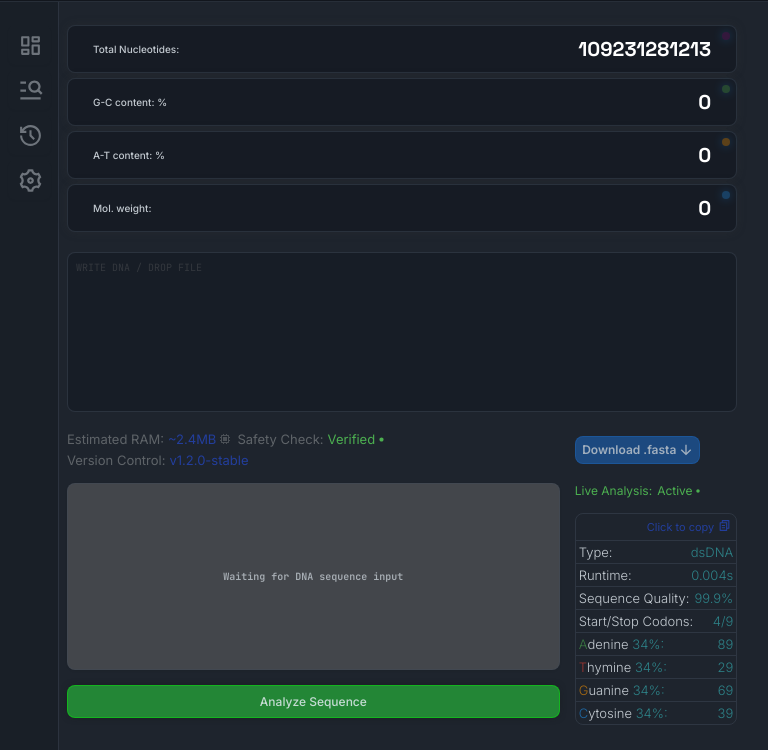
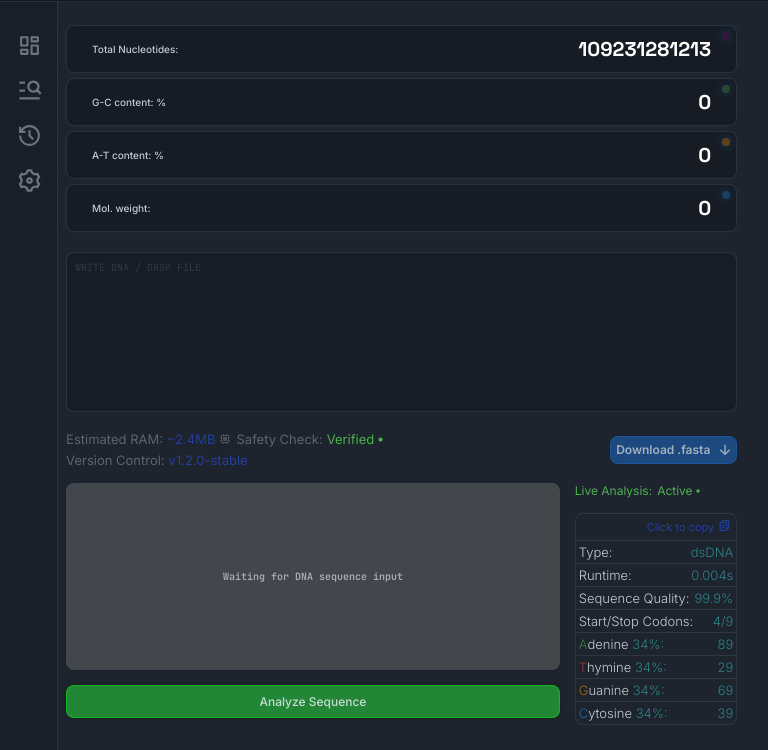
Before and after one commit to usershokhrukh/AtgcHub, a plain HTML site: page index.html in a window 768 px wide. Shown: the part 50-800 px from the top of the page. Drawn offline with nearby package versions, Linux system fonts and the light colour scheme.

Commit message:
design changed

```diff
--- a/assets/block/_main-part.scss
+++ b/assets/block/_main-part.scss
@@ -23,7 +23,7 @@
   &__wrap-form {
     // @include display();
     display: grid;
-    grid-template-columns: auto auto auto auto;
+    grid-template-columns: 35% auto auto auto auto;
     grid-template-rows: 15px auto 20px 40px;
     gap: 15px;
     width: 100%;
@@ -32,8 +32,11 @@
 
   &__txt-stat-db {
     @include display();
-    justify-content: start;
-    gap: 5px;
+    justify-content: end;
+    gap: 10px;
+
+    grid-column: 3/4;
+    grid-row: 3/4;
   }
 
   &__txt-stat-di {
@@ -42,17 +45,15 @@
     top: 2px;
     left: 2px;
     color: $text-color;
-    grid-column: 1/2;
-    grid-row: 4/5;
   }
 
   &__txt-stat-d {
     @include display();
     @include inter();
-
+    gap: 5px;
     font-size: 12px;
     background-color: rgba(28, 106, 195, 0.686);
-    width: 125px;
+    // width: 125px;
     padding: 0px 5px;
     height: 28px;
     border-radius: 8px;
@@ -71,7 +72,7 @@
     align-items: start;
     justify-content: start;
     gap: 15px;
-    grid-column: 1/3;
+    grid-column: 1/2;
     // background-color: rgba(255, 0, 0, 0.302);
     grid-row: 3/4;
     flex-wrap: wrap;
@@ -111,7 +112,7 @@
   }
 
   &__form {
-    grid-column: 1/3;
+    grid-column: 1/4;
     grid-row: 1/3;
     width: 100%;
   }
@@ -190,7 +191,7 @@
   &__chart {
     @include display();
     @include standard-box-borders();
-    grid-template: 2/3;
+    grid-template: 4/5;
     grid-row: 1/4;
     height: 100%;
 
@@ -204,7 +205,7 @@
     justify-content: start;
     padding: 0px;
     // background-color: red;
-    grid-column: 4/5;
+    grid-column: 5/6;
     grid-row: 1/2;
   }
 
@@ -313,7 +314,7 @@
 
   &__ts {
     @include inter();
-    grid-column: 3/4;
+    grid-column: 4/5;
     grid-row: 4/5;
     padding: 8px 20px;
     border-radius: 8px;
@@ -462,29 +463,29 @@
     &__ts {
       font-size: 12px;
       padding: 8px 10px;
-      grid-column: 1/4;
+      grid-column: 1/5;
       grid-row: 5/6;
       height: auto;
       align-self: flex-start;
     }
 
     &__txt-stat-db {
-      grid-column: 4/5;
+      grid-column: 5/6;
       grid-row: 2/3;
     }
 
     &__form {
-      grid-column: 1/5;
+      grid-column: 1/6;
       grid-row: 1/2;
     }
 
     &__chart-live {
-      grid-template: 4/5;
+      grid-template: 5/6 !important;
       grid-row: 3/4;
     }
 
     &__chart-points {
-      grid-column: 4/5;
+      grid-column: 5/6;
       grid-row: 4/6;
       justify-self: end;
       max-width: none;
@@ -523,7 +524,7 @@
     }
 
     &__chart {
-      grid-column: 1/4;
+      grid-column: 1/5;
       grid-row: 3/5;
       // height: 180px;
       width: 100%;
@@ -604,7 +605,7 @@
 
     &__wrap-form {
       grid-template-columns: auto !important;
-      grid-template-rows: auto auto auto auto!important;
+      grid-template-rows: auto auto auto auto !important;
       height: auto;
     }
 
```
Also changed, not shown: assets/css/style.css, 1 other file.
